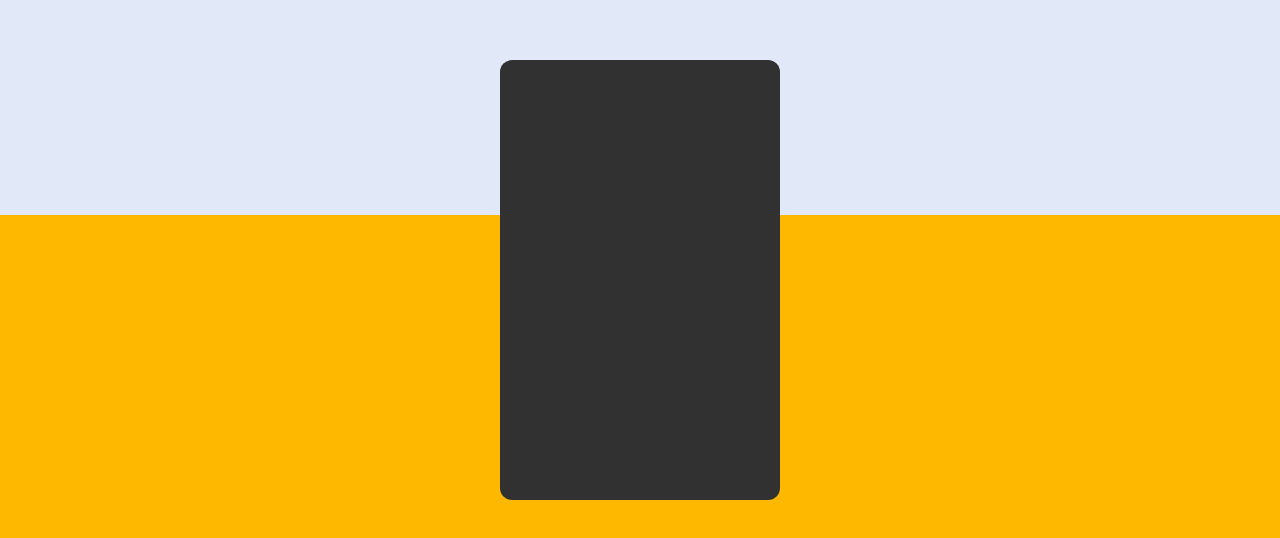
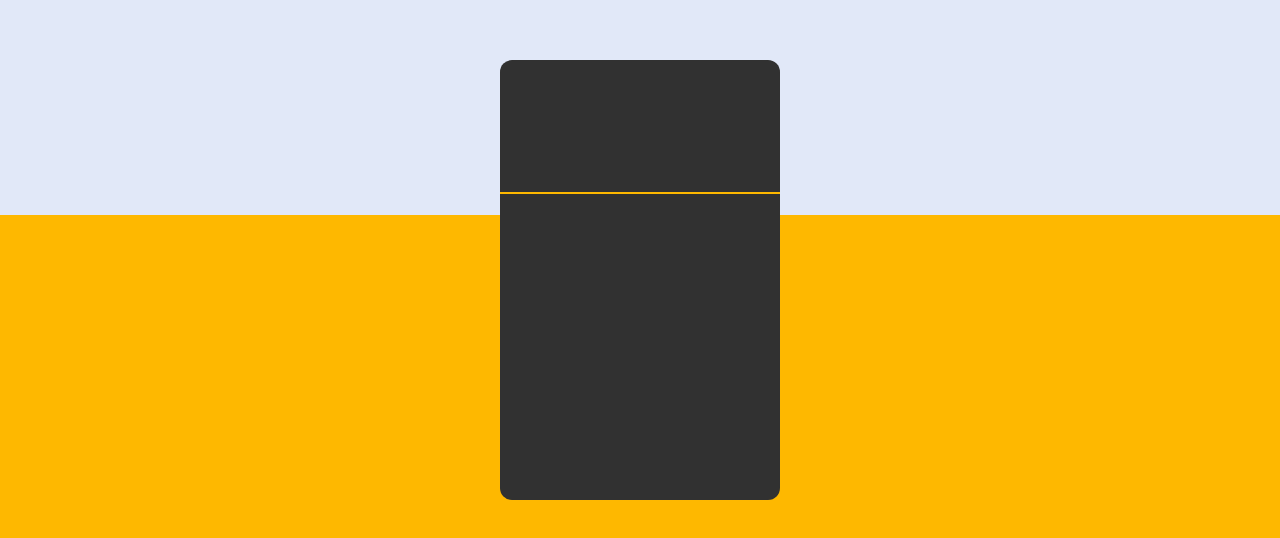
Before and after one commit to 0rangefist/odin-calculator, a plain HTML site: page index.html in a window 1280 px wide. Shown: the part 128-666 px from the top of the page. Drawn offline with Linux system fonts and the light colour scheme.

Commit message:
Add calculator screen & numpad containers

```diff
--- a/index.html
+++ b/index.html
@@ -9,6 +9,9 @@
     <title>Calculator</title>
 </head>
 <body>
-<div class="calculator"></div>
+<div class="calculator">
+    <div class="screen"></div>
+    <div class="num-pad"></div>
+</div>
 </body>
 </html>
--- a/style.css
+++ b/style.css
@@ -23,3 +23,14 @@ body {
   width: 280px;
   border-radius: 12px;
 }
+
+.screen{
+  height: 30%;
+  border-bottom: #feb800 solid 2px;
+}
+
+.num-pad{
+  height: 70%;
+  /* background-color: aliceblue;
+  border-radius: 0 0 12px 12px; */
+}
```
